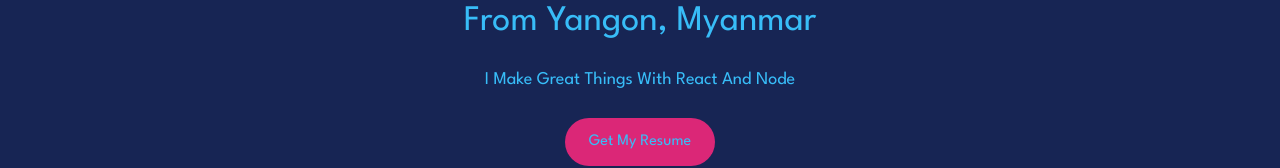
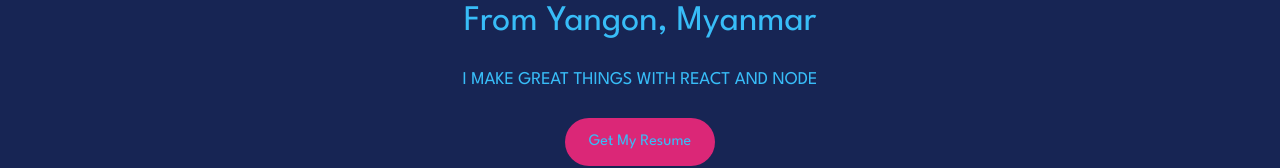
Before and after one commit to Dev-BhoneAK/portfolio-next-tailwind, a Next.js app: page / in a window 1280 px wide. Shown: the part 355-523 px from the top of the page. Built offline with nearby package versions, Linux system fonts and the light colour scheme.

Commit message:
fix: change uppercase

```diff
--- a/app/components/Header.js
+++ b/app/components/Header.js
@@ -63,7 +63,7 @@
             </h1>
             <h1 className="text-4xl">From Yangon, Myanmar</h1>
           </div>
-          <h4 className="text-lg capitalize">
+          <h4 className="text-lg uppercase">
             I make great things with react and Node
           </h4>
           <button className="bg-pink-600 rounded-full px-6 py-3 cursor-pointer">
```
